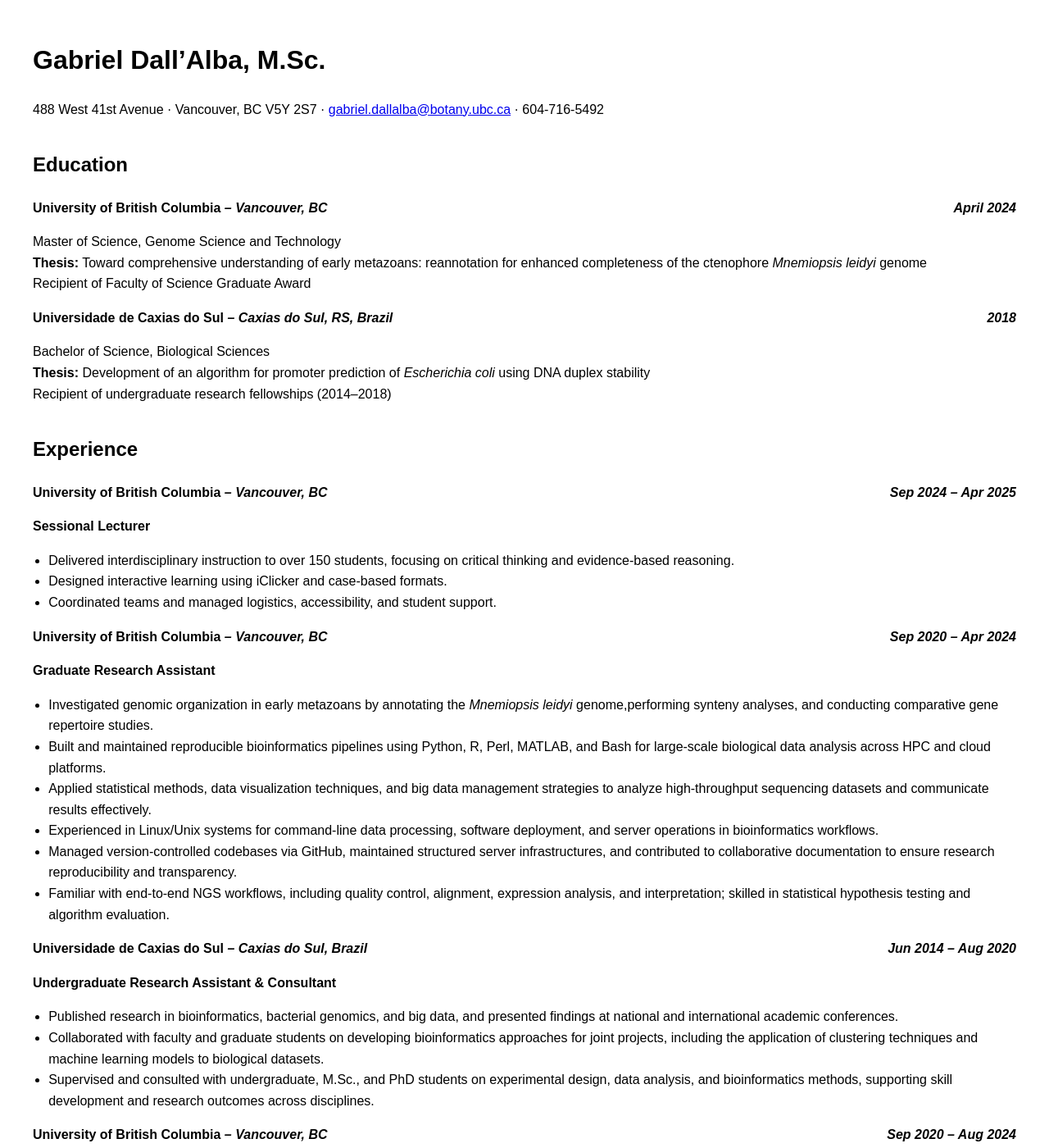
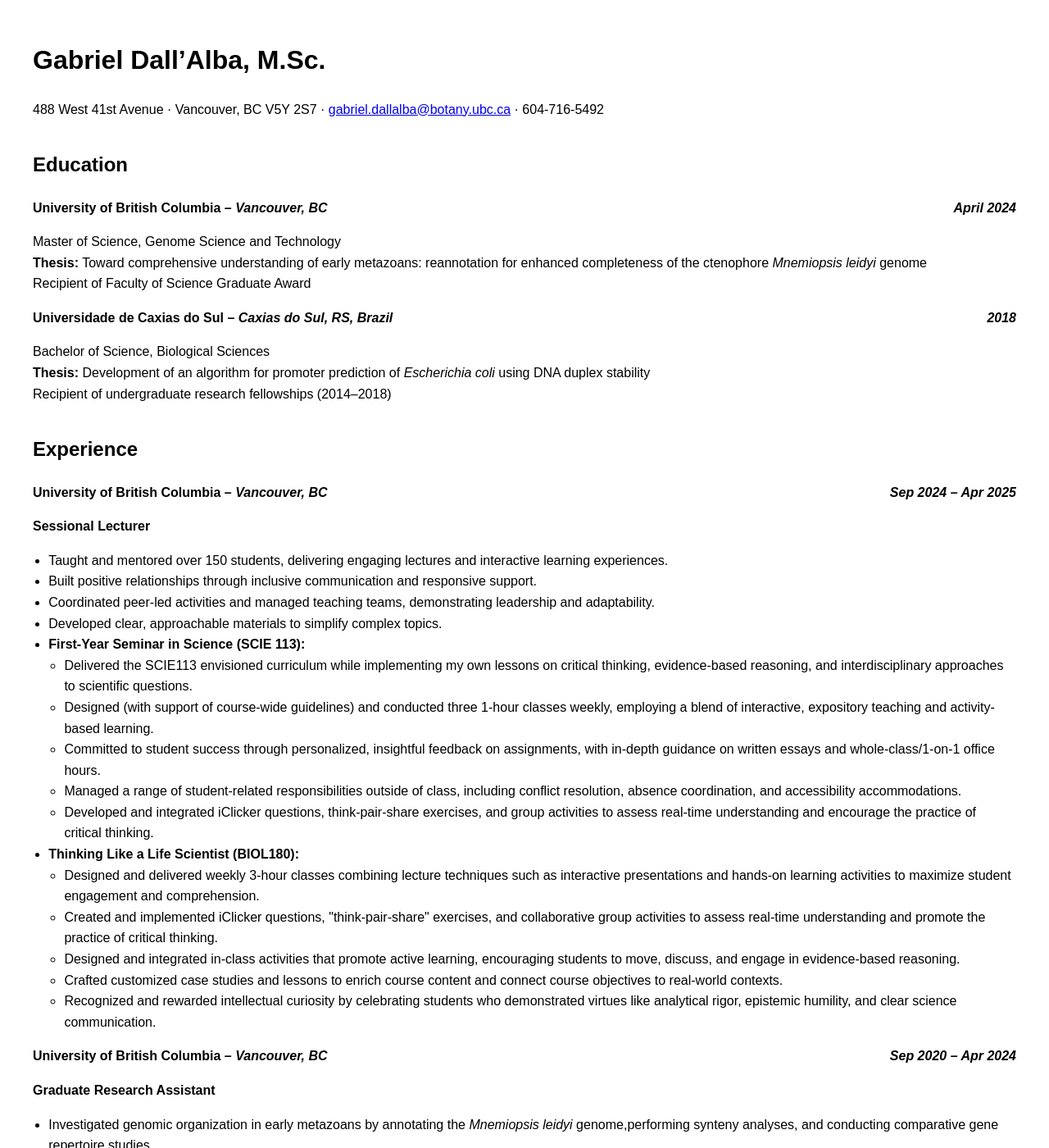
Before and after one commit to gdalba/gdalba.github.io, a Jekyll site: the page assets/cv/gdalba_CV-in-html.html, which Jekyll copies as it is, in a window 1280 px wide and 1400 px high. Shown: the whole window at 82% size. Built offline with Jekyll 4.4.1, drawn with Linux system fonts in a browser that asks for light colours.

Commit message:
Update gdalba_CV-in-html.html

```diff
--- a/assets/cv/gdalba_CV-in-html.html
+++ b/assets/cv/gdalba_CV-in-html.html
@@ -31,9 +31,28 @@
 <p class="institution">University of British Columbia <span class="location">&ndash; Vancouver, BC</span> <span class="date">Sep 2024 &ndash; Apr 2025</span></p>
 <p><strong>Sessional Lecturer</strong></p>
 <ul>
-<li>Delivered interdisciplinary instruction to over 150 students, focusing on critical thinking and evidence-based reasoning.</li>
-<li>Designed interactive learning using iClicker and case-based formats.</li>
-<li>Coordinated teams and managed logistics, accessibility, and student support.</li>
+  <li>Taught and mentored over 150 students, delivering engaging lectures and interactive learning experiences.</li>
+  <li>Built positive relationships through inclusive communication and responsive support.</li>
+  <li>Coordinated peer-led activities and managed teaching teams, demonstrating leadership and adaptability.</li>
+  <li>Developed clear, approachable materials to simplify complex topics.</li>
+  <li><strong>First-Year Seminar in Science (SCIE 113):</strong>
+    <ul>
+      <li>Delivered the SCIE113 envisioned curriculum while implementing my own lessons on critical thinking, evidence-based reasoning, and interdisciplinary approaches to scientific questions.</li>
+      <li>Designed (with support of course-wide guidelines) and conducted three 1-hour classes weekly, employing a blend of interactive, expository teaching and activity-based learning.</li>
+      <li>Committed to student success through personalized, insightful feedback on assignments, with in-depth guidance on written essays and whole-class/1-on-1 office hours.</li>
+      <li>Managed a range of student-related responsibilities outside of class, including conflict resolution, absence coordination, and accessibility accommodations.</li>
+      <li>Developed and integrated iClicker questions, think-pair-share exercises, and group activities to assess real-time understanding and encourage the practice of critical thinking.</li>
+    </ul>
+  </li>
+  <li><strong>Thinking Like a Life Scientist (BIOL180):</strong>
+    <ul>
+      <li>Designed and delivered weekly 3-hour classes combining lecture techniques such as interactive presentations and hands-on learning activities to maximize student engagement and comprehension.</li>
+      <li>Created and implemented iClicker questions, "think-pair-share" exercises, and collaborative group activities to assess real-time understanding and promote the practice of critical thinking.</li>
+      <li>Designed and integrated in-class activities that promote active learning, encouraging students to move, discuss, and engage in evidence-based reasoning.</li>
+      <li>Crafted customized case studies and lessons to enrich course content and connect course objectives to real-world contexts.</li>
+      <li>Recognized and rewarded intellectual curiosity by celebrating students who demonstrated virtues like analytical rigor, epistemic humility, and clear science communication.</li>
+    </ul>
+  </li>
 </ul>
 <p class="institution">University of British Columbia <span class="location">&ndash; Vancouver, BC</span> <span class="date">Sep 2020 &ndash; Apr 2024</span></p>
 <p><strong>Graduate Research Assistant</strong></p>
```
